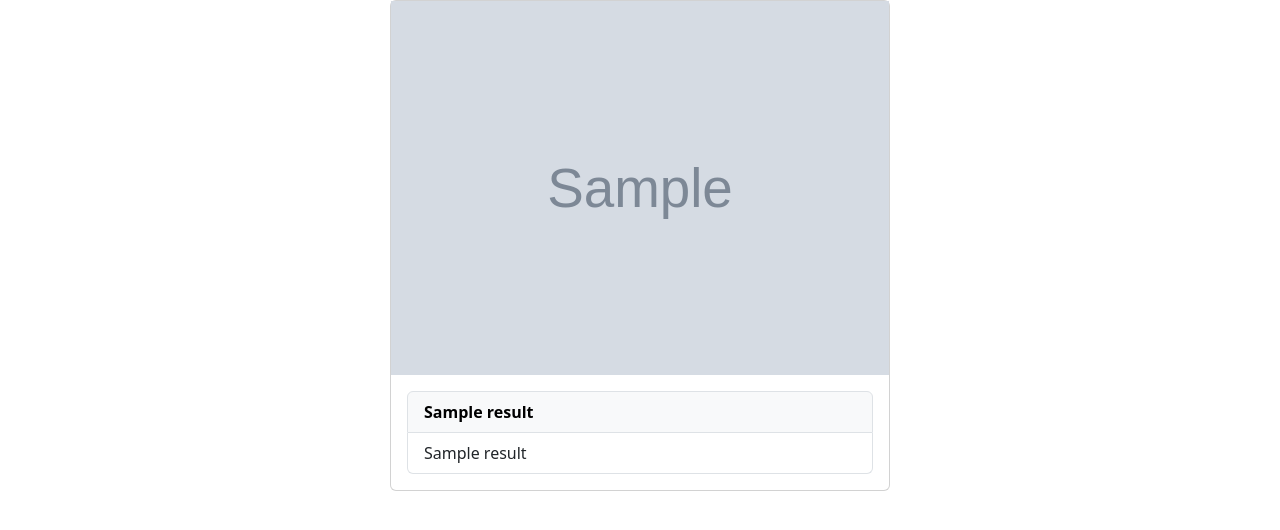
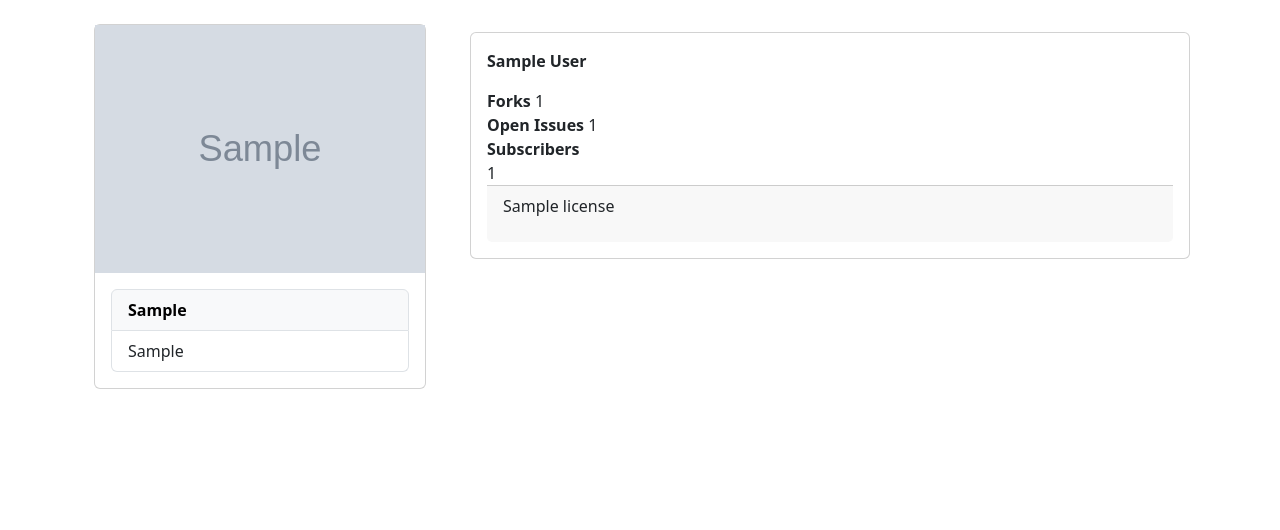
Before and after one commit to lb1mg/gh-mini-proj, a Python web app: template app/templates/user.html in a window 1280 px wide. Shown: the top 530 px of the page. Run offline with Jinja, Linux system fonts and the light colour scheme; the template is opened without the code that fills it: most values are stand-ins (such as "Sample title", 1, 10 or a date in 2020); grey boxes marked "Sample" are stand-in pictures.

Commit message:
added repo feature

```diff
--- a/app/managers/myrequest.py
+++ b/app/managers/myrequest.py
@@ -1,3 +1,4 @@
+import os
 from pprint import pprint
 
 import aiohttp
@@ -42,7 +43,8 @@ class Request():
         url = f'https://api.github.com/orgs/{orgname}/repos'
         return await cls._fetch(url)
 
-
+class CachedRequest(Request):
+    pass
 
 if __name__ == '__main__':
     result = asyncio.run(Request.fetch_user('miguelgrinberg'))
--- a/app/routes/repos.py
+++ b/app/routes/repos.py
@@ -8,3 +8,8 @@ from sanic_ext import render
 from managers.myrequest import Request
 
 repos_bp = Blueprint('repos_bp', url_prefix='/repo')
+
+@repos_bp.get('/<ownername:str>/<reponame:str>')
+async def get_repo_info(request, ownername:str, reponame:str):
+    repo_info = await Request.fetch_repo(ownername, reponame)
+    return await render('repo.html', context={'repo_info':repo_info})
--- a/app/server.py
+++ b/app/server.py
@@ -27,4 +27,4 @@ async def get_help(request):
 
 
 if __name__ == '__main__':
-    app.run(port=8020)
+    app.run(port=8020, dev=True)
--- a/app/templates/user.html
+++ b/app/templates/user.html
@@ -3,7 +3,7 @@
   <head>
     <meta charset="UTF-8" />
     <meta name="viewport" content="width=device-width, initial-scale=1.0" />
-    <title>Document</title>
+    <title>{{user_info['name']}} | Github</title>
     <link
       href="https://cdn.jsdelivr.net/npm/bootstrap@5.3.0/dist/css/bootstrap.min.css"
       rel="stylesheet"
@@ -12,22 +12,49 @@
     />
   </head>
   <body>
+    <div class="container my-4">
+      <div class="row">
+        <div class="col-4">
           <div class="container d-flex justify-content-center">
-
             <div class="card" style="width: 500px">
-            <img src="{{result['avatar_url']}}" alt="">
-            <div class="card-body" >
+              <img src="{{user_info['avatar_url']}}" alt="" />
+              <div class="card-body">
                 <ul class="list-group">
-                {% for k, v in result.items() %}
-
+                  {% for k, v in user_info.items() %}
                   <li class="list-group-item text-bg-light fw-bold">{{k}}</li>
                   <li class="list-group-item">{{v}}</li>
                   {% endfor %}
                 </ul>
               </div>
             </div>
+          </div>
+        </div>
+        <div class="col-8">
+          <div class="d-flex flex-column gap-2 p-2">
+      {% for user_repo in user_repos %}
+      <div class="card">
+        <div class="card-body">
+
+          <p class="fw-bold">{{user_repo['full_name']}}</p>
+          <div class="d-flex flex-column">
+            <div><span class="fw-bold">Forks</span> <span>{{user_repo['forks_count']}}</span></div>
+            <div><span class="fw-bold">Open Issues</span> <span>{{user_repo['open_issues_count']}}</span></div>
+            <span class="fw-bold">Subscribers</span> <span>{{user_repo['subscribers_count']}}</span>
+          </div>
+
+      <div class="card-footer">
+          <p>{{user_repo['license']['name']}}</p>
+        </div>
 
         </div>
 
+      </div>
+      {% endfor %}
+    </div>
+        </div>
+      </div>
+    </div>
+
+
   </body>
 </html>
```
Also changed, not shown: app/routes/users.py (+3 -4 lines), app/templates/repo.html (added, +29 -0 lines). Lines whose indentation alone changed are shown as unchanged.
